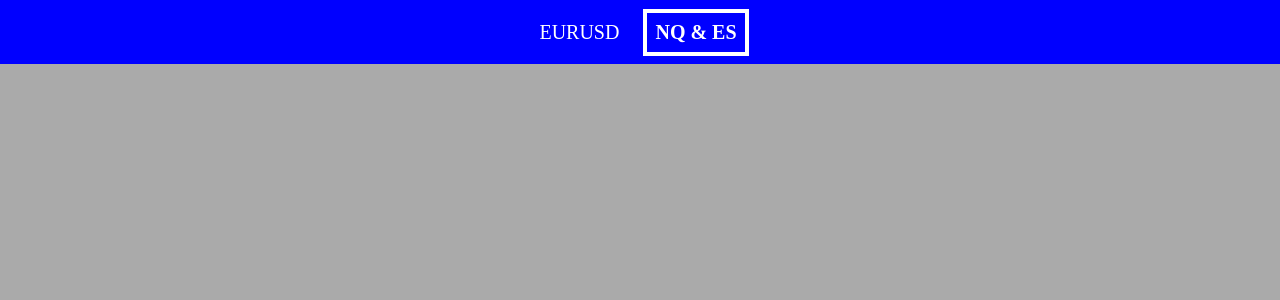
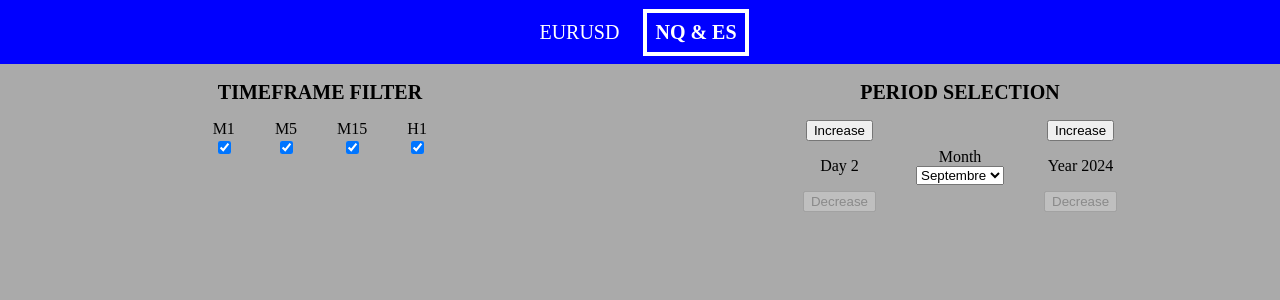
Before and after one commit to pimoux/chart-review, a React (Create React App) app: page /americanIndices in a window 1280 px wide. Shown: the top 300 px of the page. Built offline with nearby package versions, Linux system fonts and the light colour scheme.

Commit message:
indent JSX

```diff
--- a/src/components/ChartDisplay/ChartDisplay.jsx
+++ b/src/components/ChartDisplay/ChartDisplay.jsx
@@ -21,7 +21,8 @@ export default function ChartDisplay({ isM1enabled, isM5enabled, isM15enabled, i
             attribute: isH1enabled,
         },
     ]
-    return <div className="chart-display">
+    return (
+        <div className="chart-display">
             <h2 className='chart-display-title'>CHART DISPLAY</h2>
             <div className='charts'>
                 {timeframes.map((item, i) => {
@@ -29,4 +30,5 @@ export default function ChartDisplay({ isM1enabled, isM5enabled, isM15enabled, i
                 })}
             </div>
         </div>
+    );
 }
--- a/src/components/Filters/PeriodSelection/PeriodSelection.jsx
+++ b/src/components/Filters/PeriodSelection/PeriodSelection.jsx
@@ -39,7 +39,7 @@ export default function PeriodSelection({ currentDay, currentMonth, currentYear,
                 if (monthIndex === 0) {
                     const prevYear = currentYear - 1;
                     const monthsPrevYear = Object.keys(range[prevYear]);
-                    const lastMonth = monthsPrevYear[monthsPrevYear.length -1];
+                    const lastMonth = monthsPrevYear[monthsPrevYear.length - 1];
                     const lastDayIndex = range[prevYear][lastMonth].length - 1;
                     const lastDay = range[prevYear][lastMonth][lastDayIndex];
                     setCurrentYear(prevYear);
@@ -79,7 +79,8 @@ export default function PeriodSelection({ currentDay, currentMonth, currentYear,
         return currentYear === MIN_DATE.year && currentMonth === MIN_DATE.month && currentDay === MIN_DATE.day;
     }
 
-    return <div className="period-selection">
+    return (
+        <div className="period-selection">
             <h2 className="period-selection-title">PERIOD SELECTION</h2>
             <div className="period-selection-filters">
                 <div className='period-day'>
@@ -102,4 +103,5 @@ export default function PeriodSelection({ currentDay, currentMonth, currentYear,
                 </div>
             </div>
         </div>
+    );
 }
--- a/src/components/Filters/TimeFrameFilterList/TimeFrameFilterList.jsx
+++ b/src/components/Filters/TimeFrameFilterList/TimeFrameFilterList.jsx
@@ -25,7 +25,8 @@ export default function TimeFrameFilterList({ isM1enabled, isM5enabled, isM15ena
             label: "H1",
         },
     ]
-    return <div className="timeframe-filter">
+    return (
+        <div className="timeframe-filter">
             <h2 className='timeframe-title'>TIMEFRAME FILTER</h2>
             <div className="timeframe-checkboxes">
                 {properties.map((item, i) => {
@@ -33,4 +34,5 @@ export default function TimeFrameFilterList({ isM1enabled, isM5enabled, isM15ena
                 })}
             </div>
         </div>
+    );
 }
--- a/src/components/Navbar/Navbar.jsx
+++ b/src/components/Navbar/Navbar.jsx
@@ -15,11 +15,13 @@ export default function Navbar({ currentLabel }) {
         }
     ]
 
-    return <div className="navbar">
+    return (
+        <div className="navbar">
             {links.map((item, i) => {
                 return <div className={currentLabel === item.label ? "navlink active" : "navlink"} key={i}>
                     <Link to={item.path}>{item.label}</Link>
                 </div>
             })}
         </div>
+    );
 };
--- a/src/page/AmericanIndicesView/AmericanIndicesView.jsx
+++ b/src/page/AmericanIndicesView/AmericanIndicesView.jsx
@@ -1,8 +1,38 @@
-import React from "react"
+import React, { useEffect, useState } from "react"
 import Navbar from "../../components/Navbar/Navbar"
+import TimeFrameFilterList from "../../components/Filters/TimeFrameFilterList/TimeFrameFilterList";
+import PeriodSelection from "../../components/Filters/PeriodSelection/PeriodSelection";
+import './americanIndices.css';
+import { buildPeriodRange } from "../../utils/buildPeriodRange";
+import { MIN_DATE } from "../../utils/constants";
 
 export default function AmericanIndicesView() {
-    return <div>
-        <Navbar currentLabel={"NQ & ES"}/>
-    </div>
+    const [isM1enabled, setIsM1enabled] = useState(true);
+    const [isM5enabled, setIsM5enabled] = useState(true);
+    const [isM15enabled, setIsM15enabled] = useState(true);
+    const [isH1enabled, setIsH1enabled] = useState(true);
+
+    const [currentDay, setCurrentDay] = useState(MIN_DATE.day);
+    const [currentMonth, setCurrentMonth] = useState(MIN_DATE.month);
+    const [currentYear, setCurrentYear] = useState(MIN_DATE.year);
+    const [range, setRange] = useState(null);
+
+    useEffect(() => {
+        const rangeBuilt = buildPeriodRange();
+        setRange(rangeBuilt);
+    }, []);
+
+    return (
+        <div>
+            <Navbar currentLabel={"NQ & ES"} />
+            <div className="filters">
+                <TimeFrameFilterList
+                    isM1enabled={isM1enabled} isM5enabled={isM5enabled} isM15enabled={isM15enabled} isH1enabled={isH1enabled}
+                    setIsM1enabled={setIsM1enabled} setIsM5enabled={setIsM5enabled} setIsM15enabled={setIsM15enabled} setIsH1enabled={setIsH1enabled}
+                />
+                {range !== null && <PeriodSelection currentDay={currentDay} currentMonth={currentMonth} currentYear={currentYear} range={range}
+                    setCurrentDay={setCurrentDay} setCurrentMonth={setCurrentMonth} setCurrentYear={setCurrentYear} />}
+            </div>
+        </div>
+    );
 };
--- a/src/page/EurUsdView/EurUsdView.jsx
+++ b/src/page/EurUsdView/EurUsdView.jsx
@@ -23,7 +23,8 @@ export default function EurUsdView() {
         setRange(rangeBuilt);
     }, []);
 
-    return <div>
+    return (
+        <div>
             <Navbar currentLabel={"EURUSD"} />
             <div className="filters">
                 <TimeFrameFilterList
@@ -39,4 +40,5 @@ export default function EurUsdView() {
                 currentYear={currentYear} currentMonth={currentMonth} currentDay={currentDay}
             />
         </div>
+    );
 };
```
Also changed, not shown: src/components/Chart/Chart.jsx (+6 -4 lines), src/components/Filters/TimeFrameFilterItem/TimeFrameFilterItem.jsx (+6 -4 lines), src/page/AmericanIndicesView/americanIndices.css (added). Lines whose indentation alone changed are shown as unchanged.
